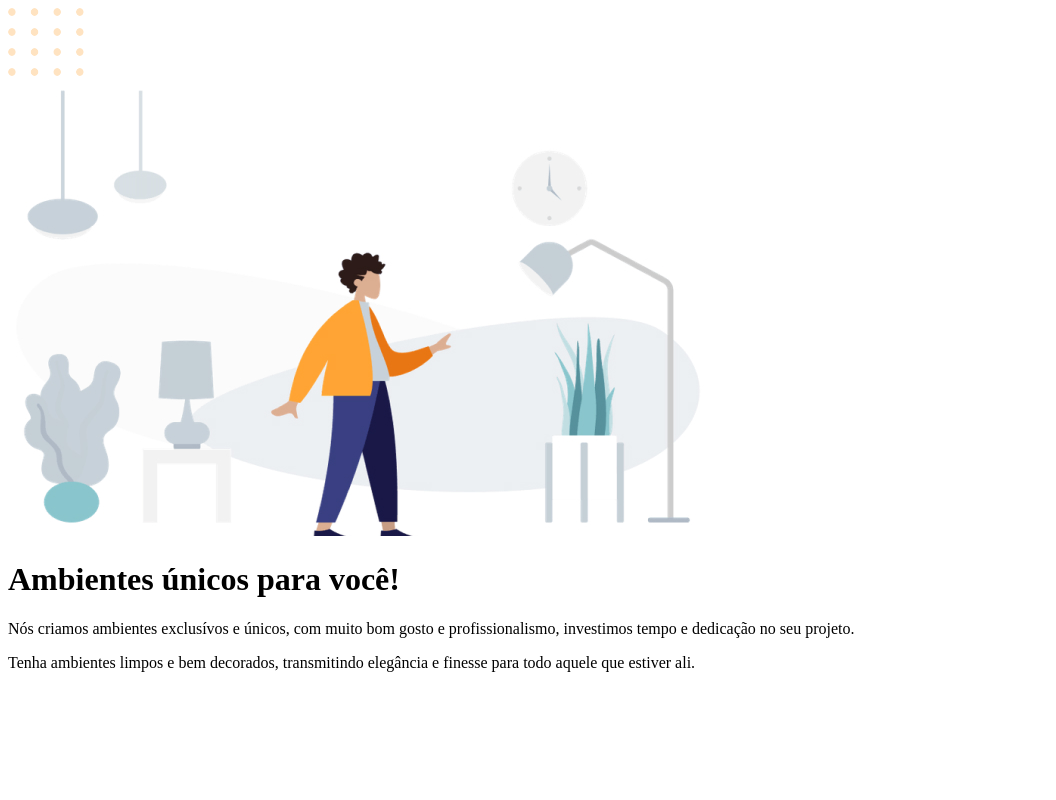
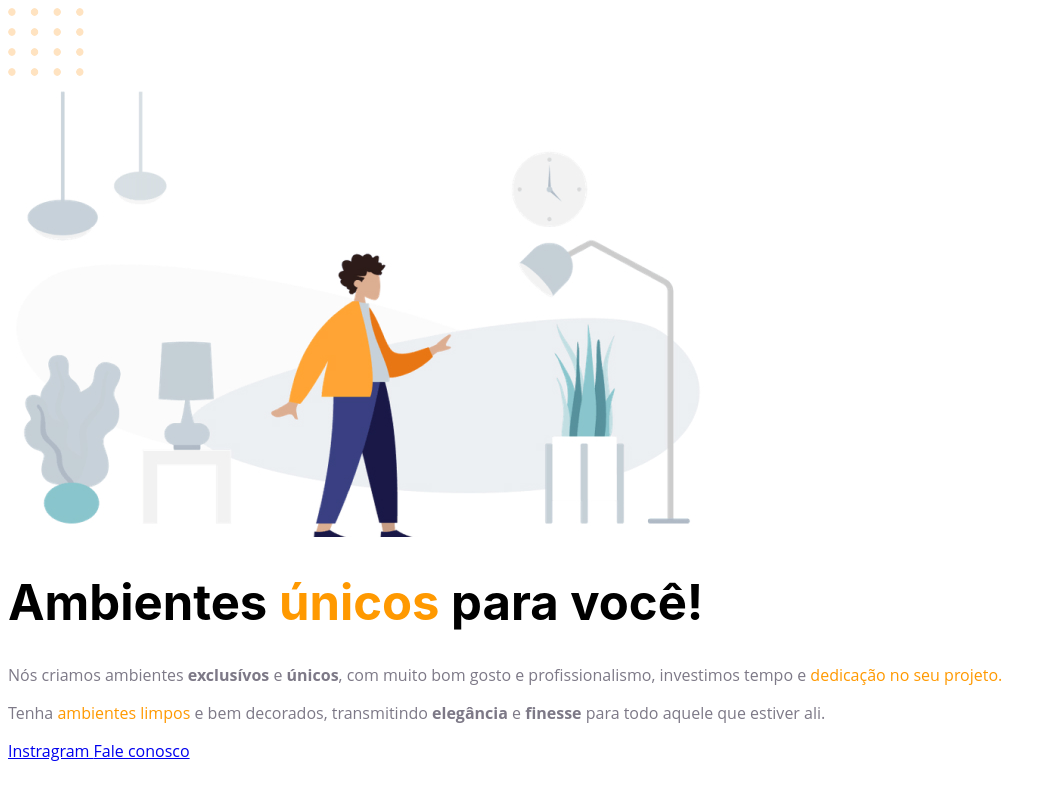
Before and after one commit to Lucasllins/project-1, a plain HTML site: page index.html in a window 1280 px wide. Shown: the whole page, without its empty margins (0-1056 px from the left). Drawn offline with Linux system fonts and the light colour scheme.

Commit message:
add  the font and color

```diff
--- a/index.html
+++ b/index.html
@@ -1,26 +1,38 @@
 <!DOCTYPE html>
 <html lang="pt-br">
   <head>
-  <meta charset="UTF-8">
-  <meta name="viewport" content="width=device-width, initial-scale=1.0">
+    <meta charset="UTF-8" />
+    <meta name="viewport" content="width=device-width, initial-scale=1.0" />
     <title>Project#1</title>
-  <link rel="stylesheet" href="style.css">
+    <link rel="stylesheet" href="style.css" />
   </head>
   <body>
-  <img src="./assests/balls-decoration.svg" alt="Bolinhas laranjadas no canto direito inferior da tela">
+    <img
+      id="balls"
+      src="./assests/balls-decoration.svg"
+      alt="Bolinhas laranjadas no canto direito inferior da tela"
+    />
 
     <div id="hero">
-    <img src="./assests/image 1.jpg " alt="Desenho de uma pessoa na sala">
+      <img src="./assests/image 1.jpg " alt="Desenho de uma pessoa na sala" />
 
-    <h1>Ambientes únicos para você!</h1>
+      <h1>Ambientes <span>únicos</span> para você!</h1>
 
       <p>
-      Nós criamos ambientes exclusívos e únicos, com muito bom gosto e profissionalismo, investimos tempo e dedicação no seu projeto.
-
+        Nós criamos ambientes <strong>exclusívos</strong> e
+        <strong>únicos</strong>, com muito bom gosto e profissionalismo,
+        investimos tempo e <span>dedicação no seu projeto.</span>
       </p>
       <p>
-      Tenha ambientes limpos e bem decorados, transmitindo elegância  e finesse para todo aquele que estiver ali.
+        Tenha <span>ambientes limpos</span> e bem decorados, transmitindo <strong>elegância</strong> e <strong>finesse</strong>
+        para todo aquele que estiver ali.
       </p>
+    </div>
+
+    <div id="footer">
+      <a href="https://instragram.com/moveisparavoce">Instragram </a>
+
+      <a href="mailto:moveisparavoce@moveisparavoce.com">Fale conosco</a>
     </div>
   </body>
 </html>
--- a/style.css
+++ b/style.css
@@ -0,0 +1,17 @@
+h1{
+  font-family: 'Inter', sans-serif;
+  font-size: 49px;
+  line-height: 56px;
+}
+
+body {
+  font-family: 'Open Sans', sans-serif;
+}
+
+span{
+  color: #ff9900;
+}
+
+p{
+  color: #7d7987;
+}
```
Lines whose indentation alone changed are shown as unchanged.
